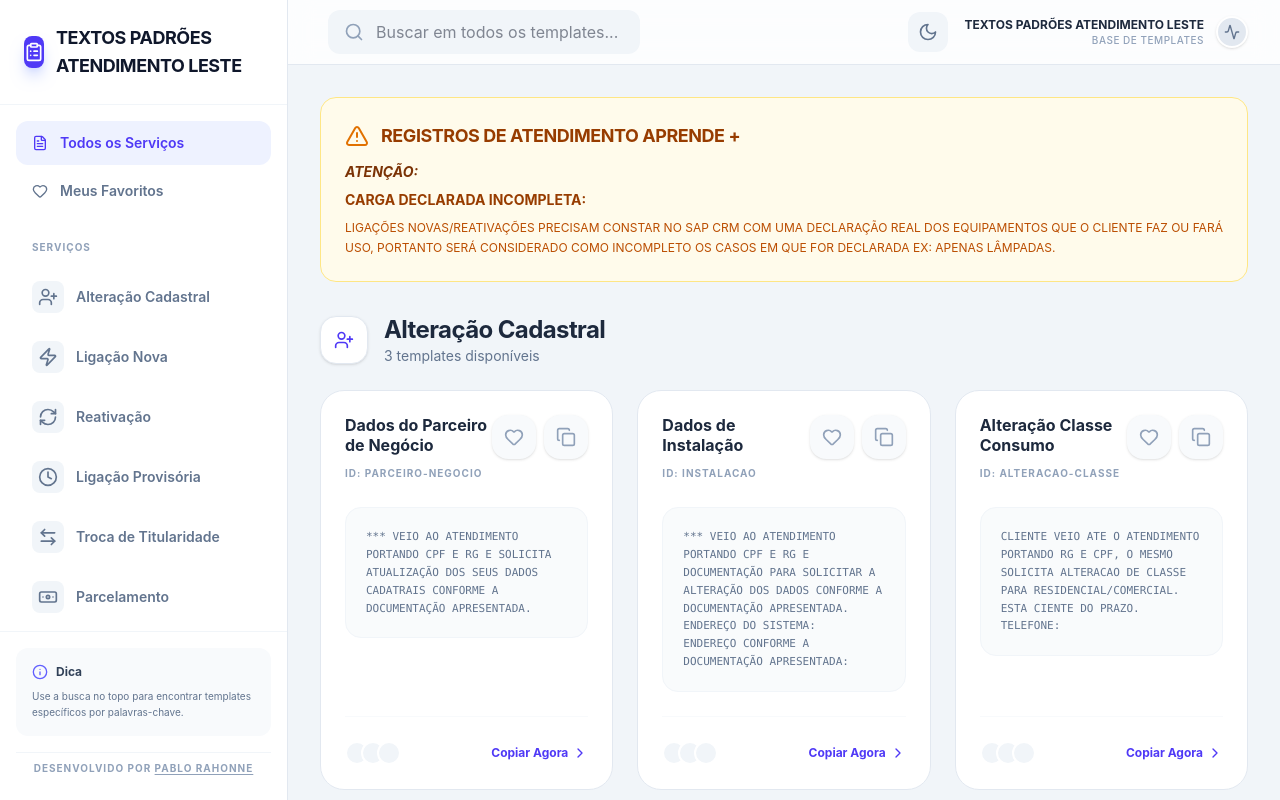
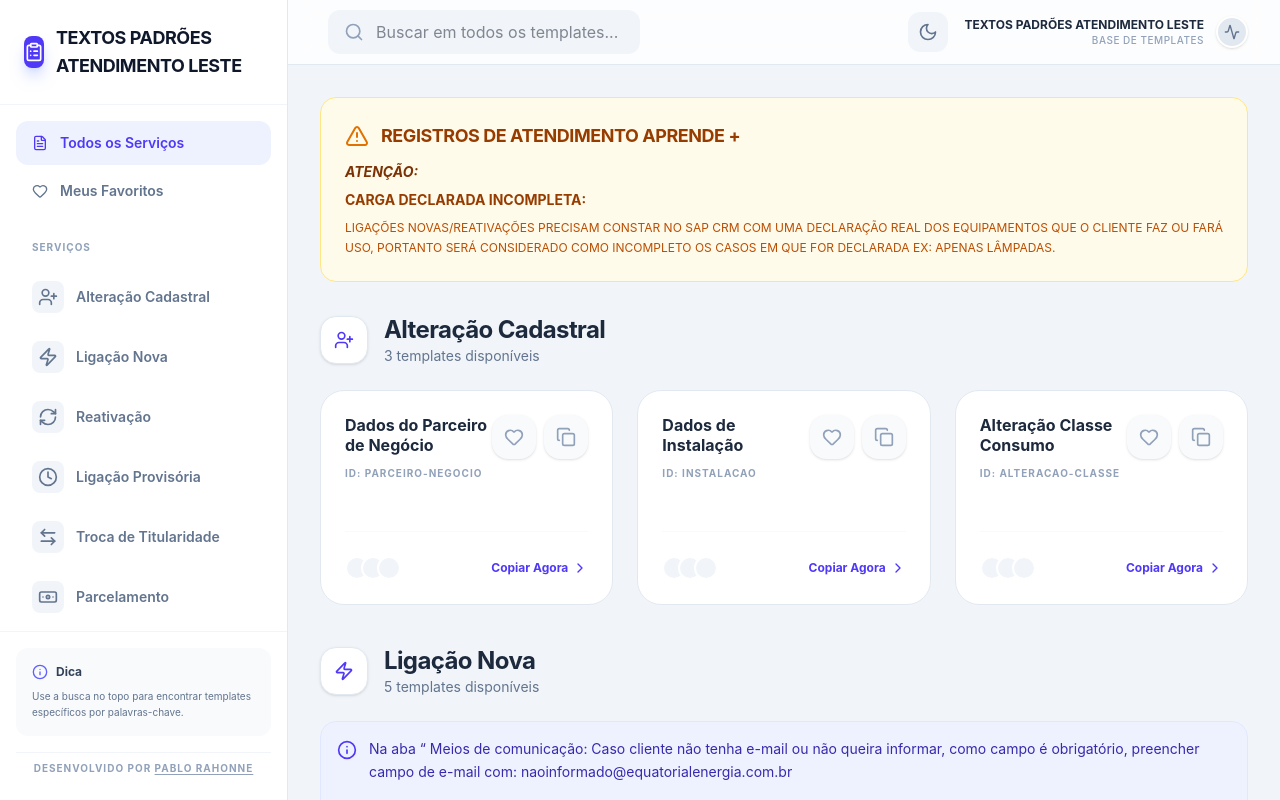
Before and after one commit to Rahonne08/TEXTOS-PADRAO, a Next.js app: page / in a window 1280 px wide. Built offline with nearby package versions, Linux system fonts and the light colour scheme.

Commit message:
feat: Add expandable template details
Introduces functionality to expand and collapse template details, improving UI organization and user experience when viewing a large number of templates.

```diff
--- a/app/page.tsx
+++ b/app/page.tsx
@@ -671,11 +671,18 @@ export default function TemplateGenerator() {
   const [selectedCategory, setSelectedCategory] = useState<string | null>(null);
   const [copiedId, setCopiedId] = useState<string | null>(null);
   const [copyErrorId, setCopyErrorId] = useState<string | null>(null);
+  const [expandedTemplates, setExpandedTemplates] = useState<string[]>([]);
   const [favorites, setFavorites] = useState<string[]>([]);
   const [pinnedCategories, setPinnedCategories] = useState<string[]>([]);
   const [isSidebarOpen, setIsSidebarOpen] = useState(false);
   const [theme, setTheme] = useState<'light' | 'dark'>('light');
   const [mounted, setMounted] = useState(false);
+
+  const toggleExpanded = (id: string) => {
+    setExpandedTemplates(prev =>
+      prev.includes(id) ? prev.filter(t => t !== id) : [...prev, id]
+    );
+  };
 
   // Load theme and favorites from localStorage on mount
   useEffect(() => {
@@ -1129,7 +1136,10 @@ export default function TemplateGenerator() {
                       >
                         <div className="flex items-start justify-between mb-6">
                           <div className="space-y-1">
-                            <h3 className="font-bold text-slate-800 dark:text-slate-100 leading-tight group-hover:text-indigo-600 dark:group-hover:text-blue-400 transition-colors">
+                            <h3
+                              onClick={() => toggleExpanded(template.id)}
+                              className="cursor-pointer font-bold text-slate-800 dark:text-slate-100 leading-tight group-hover:text-indigo-600 dark:group-hover:text-blue-400 transition-colors"
+                            >
                               {template.title}
                             </h3>
                             <span className="text-[10px] font-bold text-slate-400 dark:text-slate-500 uppercase tracking-widest">ID: {template.id}</span>
@@ -1166,7 +1176,15 @@ export default function TemplateGenerator() {
                           </div>
                         </div>
 
-                        <div className="relative flex-1 group/pre">
+                        <AnimatePresence>
+                          {expandedTemplates.includes(template.id) && (
+                            <motion.div
+                              initial={{ height: 0, opacity: 0 }}
+                              animate={{ height: 'auto', opacity: 1 }}
+                              exit={{ height: 0, opacity: 0 }}
+                              className="overflow-hidden"
+                            >
+                              <div className="relative flex-1 group/pre mt-4">
                                 <div className="absolute top-3 right-3 opacity-0 group-hover/pre:opacity-100 transition-opacity">
                                   <div className="bg-white/80 dark:bg-blue-900/80 backdrop-blur px-2 py-1 rounded-md text-[10px] font-bold text-slate-500 dark:text-slate-400 border border-slate-200 dark:border-blue-800">
                                     Conteúdo do Template
@@ -1176,6 +1194,9 @@ export default function TemplateGenerator() {
                                   {template.content}
                                 </pre>
                               </div>
+                            </motion.div>
+                          )}
+                        </AnimatePresence>
 
                         <div className="mt-6 pt-6 border-t border-slate-50 dark:border-blue-900/50 flex items-center justify-between">
                           <div className="flex -space-x-2">
```
Lines whose indentation alone changed are shown as unchanged.
